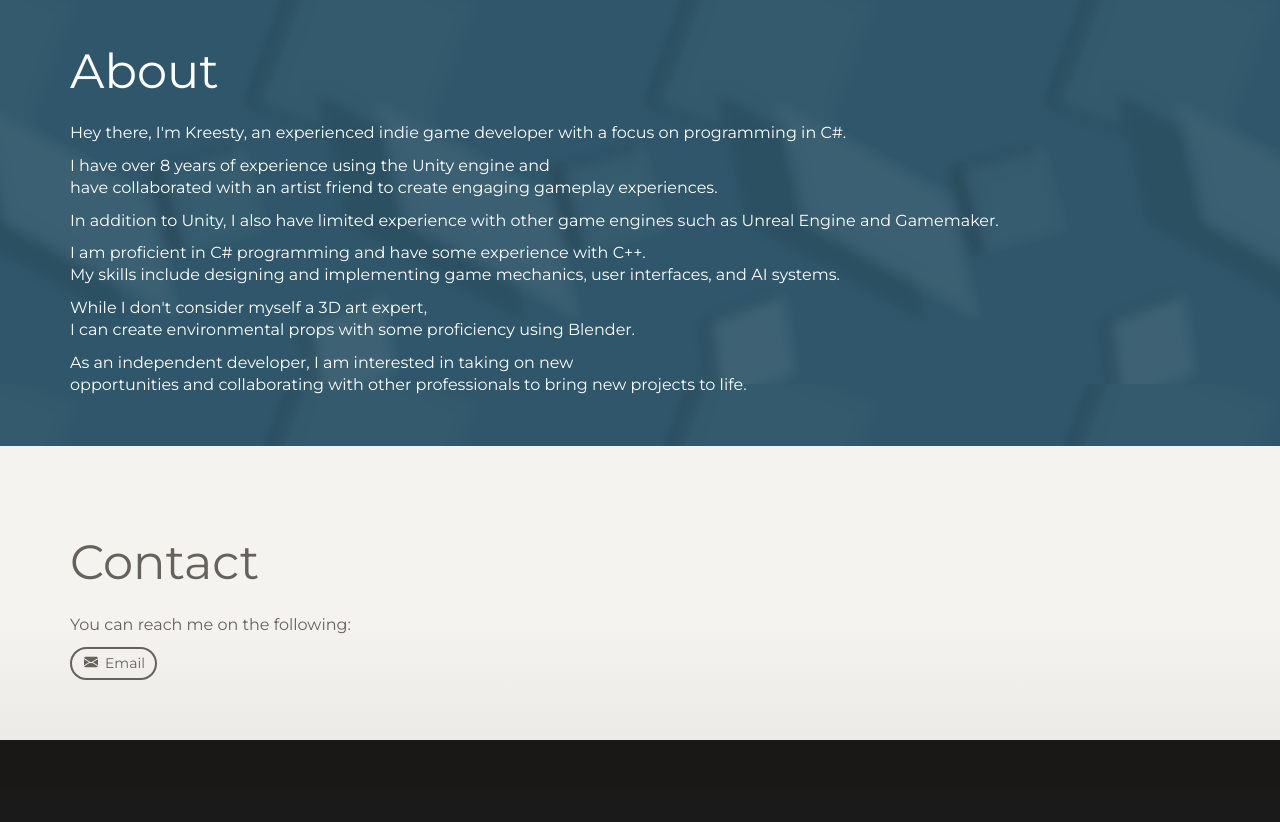
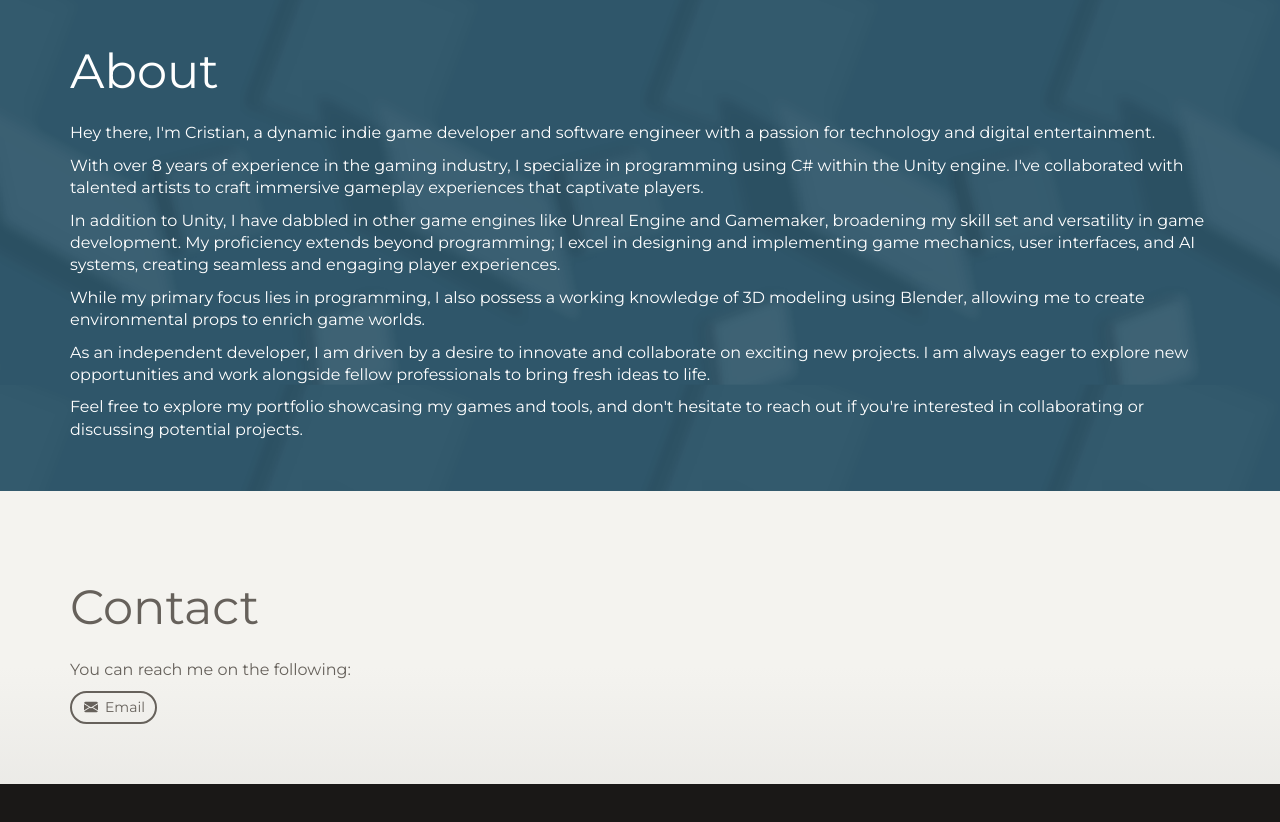
Before and after one commit to kreesty/kreesty.github.io, a plain HTML site: page index.html in a window 1280 px wide. Shown: the part 1440-2262 px from the top of the page. Before the commit the page ends 2230 px from the top, so only its background shows below. Drawn offline with nearby package versions, Linux system fonts and the light colour scheme.

Commit message:
changed to real name, and updated description

```diff
--- a/index.html
+++ b/index.html
@@ -6,7 +6,7 @@
   <link rel="icon" type="image/png" href="assets/paper_img/favicon.ico">
   <meta http-equiv="X-UA-Compatible" content="IE=edge,chrome=1" />
 
-  <title>Kreesty - Game Developer</title>
+  <title>Cristian Prunaru - Portfolio</title>
 
   <meta content='width=device-width, initial-scale=1.0, maximum-scale=1.0, user-scalable=0' name='viewport' />
   <meta name="viewport" content="width=device-width" />
@@ -39,10 +39,10 @@
             </button>
             <div class="logo-container">
               <div class="logo">
-                <img src="assets/paper_img/new_logo.png" alt="Kreesty Logo">
+                <img src="assets/paper_img/new_logo_2.png" alt="Kreesty Logo">
               </div>
               <div class="brand">
-                Kreesty
+
               </div>
             </div>
           </div>
@@ -64,8 +64,8 @@
         </div><!-- /.container-->
       </nav>
 
-      <h1>Kreesty</h1>
-      <h3>Game Developer</h3>
+      <h1>Cristian Prunaru</h1>
+      <h3>Software Engineer</h3>
 
     </div>
   </div>
@@ -132,33 +132,22 @@
           <h2>About</h2>
         </div>
         <p>
-          Hey there, I'm Kreesty, an experienced indie game developer with a focus on programming in C#.
-          <!-- Hello! I am Chris, a Romanian game developer. I mainly do programming and sometimes art.
-          <br>I have worked with game engines such as Unity, Unreal and Gamemaker, but most of my experience (9 years)
-          is with Unity.
-          <br>As for art, I am competent in 3D modeling, rigging and texturing. -->
+          Hey there, I'm Cristian, a dynamic indie game developer and software engineer with a passion for technology and digital entertainment.
         </p>
         <p>
-          I have over 8 years of experience using the Unity engine and
-          <br>have collaborated with an artist friend to
-          create engaging gameplay experiences.
+          With over 8 years of experience in the gaming industry, I specialize in programming using C# within the Unity engine. I've collaborated with talented artists to craft immersive gameplay experiences that captivate players.
         </p>
         <p>
-          In addition to Unity, I also have limited experience with other game engines such as Unreal Engine and Gamemaker.
+          In addition to Unity, I have dabbled in other game engines like Unreal Engine and Gamemaker, broadening my skill set and versatility in game development. My proficiency extends beyond programming; I excel in designing and implementing game mechanics, user interfaces, and AI systems, creating seamless and engaging player experiences.
         </p>
         <p>
-          I am proficient in C# programming and have some experience with C++.
-          <br>My skills include designing and implementing game mechanics, user interfaces, and AI systems.
+          While my primary focus lies in programming, I also possess a working knowledge of 3D modeling using Blender, allowing me to create environmental props to enrich game worlds.
         </p>
         <p>
-          While I don't consider myself a 3D art expert,
-          <br>I can create environmental props with some proficiency
-          using Blender.
+          As an independent developer, I am driven by a desire to innovate and collaborate on exciting new projects. I am always eager to explore new opportunities and work alongside fellow professionals to bring fresh ideas to life.
         </p>
         <p>
-          As an independent developer, I am interested in taking on new
-          <br>opportunities and collaborating with other
-          professionals to bring new projects to life.
+          Feel free to explore my portfolio showcasing my games and tools, and don't hesitate to reach out if you're interested in collaborating or discussing potential projects.
         </p>
       </div>
     </div>
@@ -173,7 +162,7 @@
         <p>
           You can reach me on the following:
         </p>
-        <a href="mailto:kreestyuwu@gmail.com" target="_blank" class="btn btn-default btn-sm"><i
+        <a href="mailto:cristi.prunaru69@gmail.com" target="_blank" class="btn btn-default btn-sm"><i
             class="fa bi-envelope-fill"></i>Email</a>
         <!-- <a href="https://discord.gg/fvTwb36" target="_blank" class="btn btn-default btn-sm"><i class="bi-discord"></i>Discord</a> -->
         <!-- <button type="button" class="btn btn-default btn-sm" data-toggle="popover" data-placement="top"
```
Also changed, not shown: assets/paper_img/new_logo_2.png (added).
